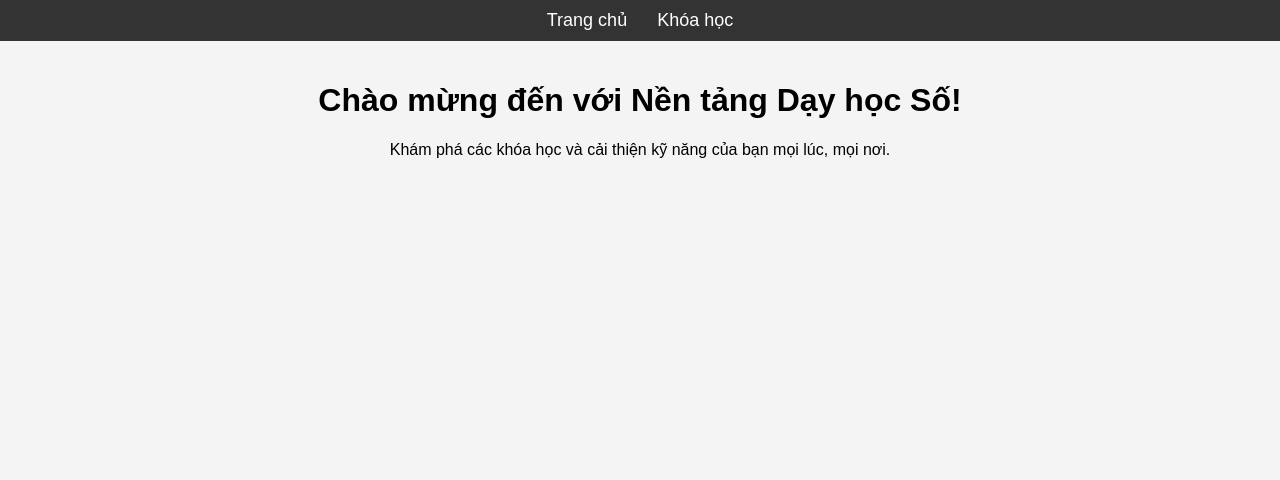
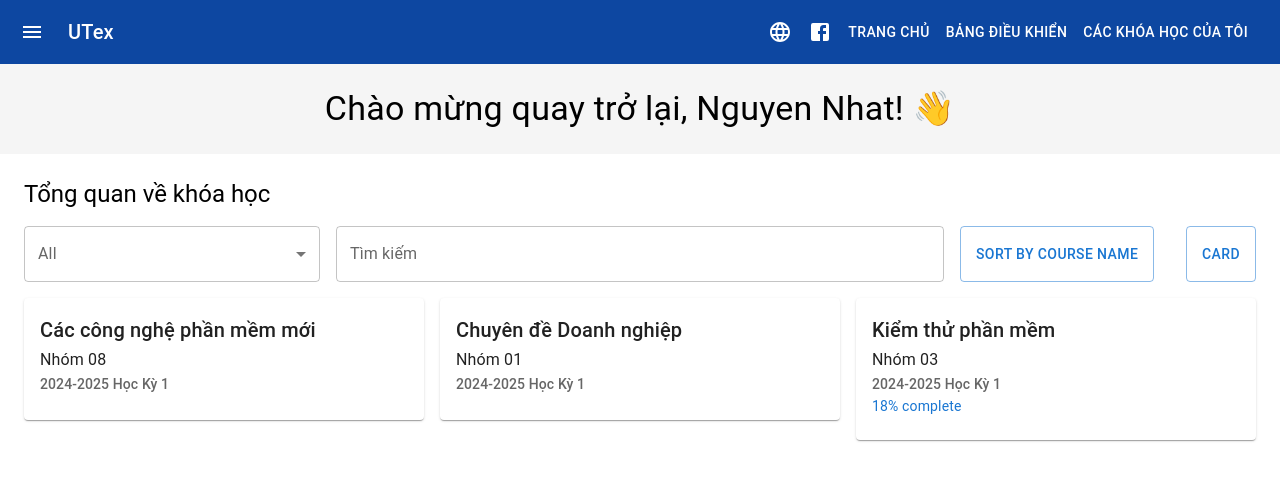
Before and after one commit to TranVanHung203/TrangDayHocOnlineFrontEnd, a React (Create React App) app in the folder trangdayhoconlinefrontend/: page / in a window 1280 px wide. Shown: the top 480 px of the page. Built offline with nearby package versions, Linux system fonts and the light colour scheme.

Commit message:
Test Upload

```diff
--- a/trangdayhoconlinefrontend/src/App.js
+++ b/trangdayhoconlinefrontend/src/App.js
@@ -1,25 +1,10 @@
+// src/App.js
+
 import React from 'react';
-import { BrowserRouter as Router, Routes, Route, Link } from 'react-router-dom';
-import Home from './pages/Home';
-import Courses from './pages/Courses';
-import CourseDetails from './pages/CourseDetails';
-import './App.css';
+import HomePage from './pages/HomePage'; // Import HomePage
 
 function App() {
-  return (
-    <Router>
-      <div className="navbar">
-        <Link to="/" className="nav-link">Trang chủ</Link>
-        <Link to="/courses" className="nav-link">Khóa học</Link>
-      </div>
-
-      <Routes>
-        <Route path="/" element={<Home />} />
-        <Route path="/courses" element={<Courses />} />
-        <Route path="/courses/:id" element={<CourseDetails />} />
-      </Routes>
-    </Router>
-  );
+  return <HomePage />; // Gọi HomePage
 }
 
 export default App;
--- a/trangdayhoconlinefrontend/src/index.js
+++ b/trangdayhoconlinefrontend/src/index.js
@@ -10,7 +10,7 @@ root.render(
     <App />
   </React.StrictMode>
 );
-
+//a
 // If you want to start measuring performance in your app, pass a function
 // to log results (for example: reportWebVitals(console.log))
 // or send to an analytics endpoint. Learn more: https://bit.ly/CRA-vitals
--- /dev/null
+++ b/trangdayhoconlinefrontend/src/pages/HomePage.js
@@ -0,0 +1,92 @@
+// src/HomePage.js
+
+import React from 'react';
+import { AppBar, Toolbar, Typography, Button, IconButton, Card, CardContent, Grid, TextField, MenuItem, Box } from '@mui/material';
+import MenuIcon from '@mui/icons-material/Menu';
+import FacebookIcon from '@mui/icons-material/Facebook';
+import LanguageIcon from '@mui/icons-material/Language';
+
+const courses = [
+    { id: 1, title: 'Các công nghệ phần mềm mới', group: 'Nhóm 08', semester: '2024-2025 Học Kỳ 1' },
+    { id: 2, title: 'Chuyên đề Doanh nghiệp', group: 'Nhóm 01', semester: '2024-2025 Học Kỳ 1' },
+    { id: 3, title: 'Kiểm thử phần mềm', group: 'Nhóm 03', semester: '2024-2025 Học Kỳ 1', progress: '18% complete' }
+];
+
+const HomePage = () => {
+    return (
+        <Box sx={{ flexGrow: 1 }}>
+            {/* Navbar */}
+            <AppBar position="static" sx={{ backgroundColor: '#0D47A1' }}>
+                <Toolbar>
+                    <IconButton edge="start" color="inherit" aria-label="menu" sx={{ mr: 2 }}>
+                        <MenuIcon />
+                    </IconButton>
+                    <Typography variant="h6" sx={{ flexGrow: 1 }}>
+                        UTex
+                    </Typography>
+                    <IconButton color="inherit">
+                        <LanguageIcon />
+                    </IconButton>
+                    <IconButton color="inherit">
+                        <FacebookIcon />
+                    </IconButton>
+                    <Button color="inherit">Trang chủ</Button>
+                    <Button color="inherit">Bảng Điều khiển</Button>
+                    <Button color="inherit">Các khóa học của tôi</Button>
+                </Toolbar>
+            </AppBar>
+
+            {/* Header */}
+            <Box sx={{ p: 3, textAlign: 'center', backgroundColor: '#f5f5f5' }}>
+                <Typography variant="h4">Chào mừng quay trở lại, Nguyen Nhat! 👋</Typography>
+            </Box>
+
+            {/* Course Overview */}
+            <Box sx={{ p: 3 }}>
+                <Typography variant="h5" sx={{ mb: 2 }}>
+                    Tổng quan về khóa học
+                </Typography>
+
+                {/* Bộ lọc và tìm kiếm */}
+                <Grid container spacing={2} sx={{ mb: 2 }}>
+                    <Grid item xs={12} sm={3}>
+                        <TextField select fullWidth label="All">
+                            <MenuItem value="all">All</MenuItem>
+                        </TextField>
+                    </Grid>
+                    <Grid item xs={12} sm={6}>
+                        <TextField fullWidth label="Tìm kiếm" />
+                    </Grid>
+                    <Grid item xs={12} sm={3} sx={{ display: 'flex', justifyContent: 'space-between' }}>
+                        <Button variant="outlined">Sort by course name</Button>
+                        <Button variant="outlined">Card</Button>
+                    </Grid>
+                </Grid>
+
+                {/* Danh sách khóa học */}
+                <Grid container spacing={2}>
+                    {courses.map((course) => (
+                        <Grid item xs={12} sm={6} md={4} key={course.id}>
+                            <Card>
+                                <CardContent>
+                                    <Typography variant="h6">{course.title}</Typography>
+                                    <Typography variant="subtitle1">{course.group}</Typography>
+                                    <Typography variant="subtitle2" color="text.secondary">
+                                        {course.semester}
+                                    </Typography>
+                                    {course.progress && (
+                                        <Typography variant="body2" color="primary">
+                                            {course.progress}
+                                        </Typography>
+                                    )}
+                                </CardContent>
+                            </Card>
+                        </Grid>
+                    ))}
+                </Grid>
+            </Box>
+        </Box>
+    );
+};
+
+export default HomePage;
```
Also changed, not shown: trangdayhoconlinefrontend/src/index.css (line endings or trailing spaces).
